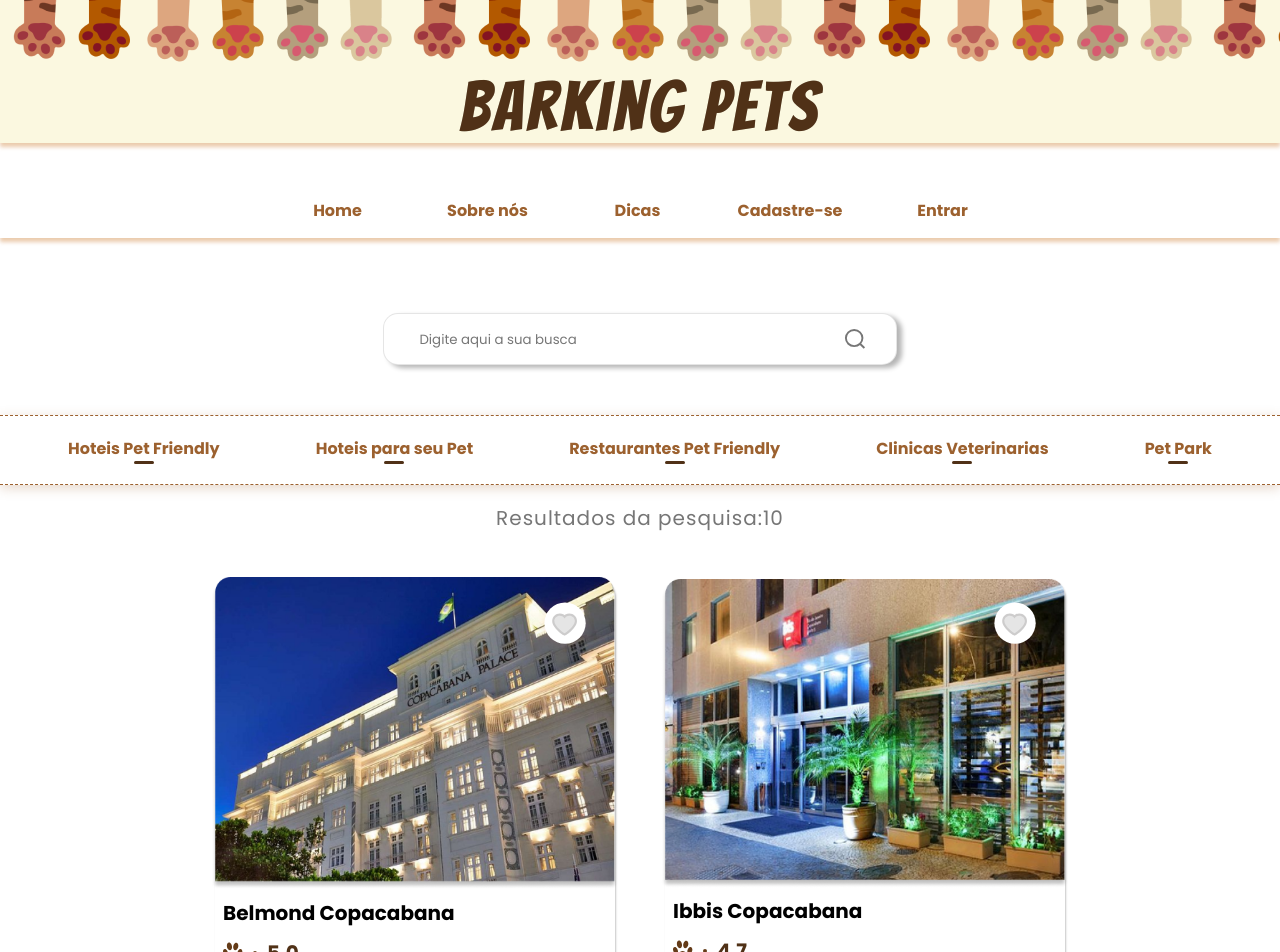
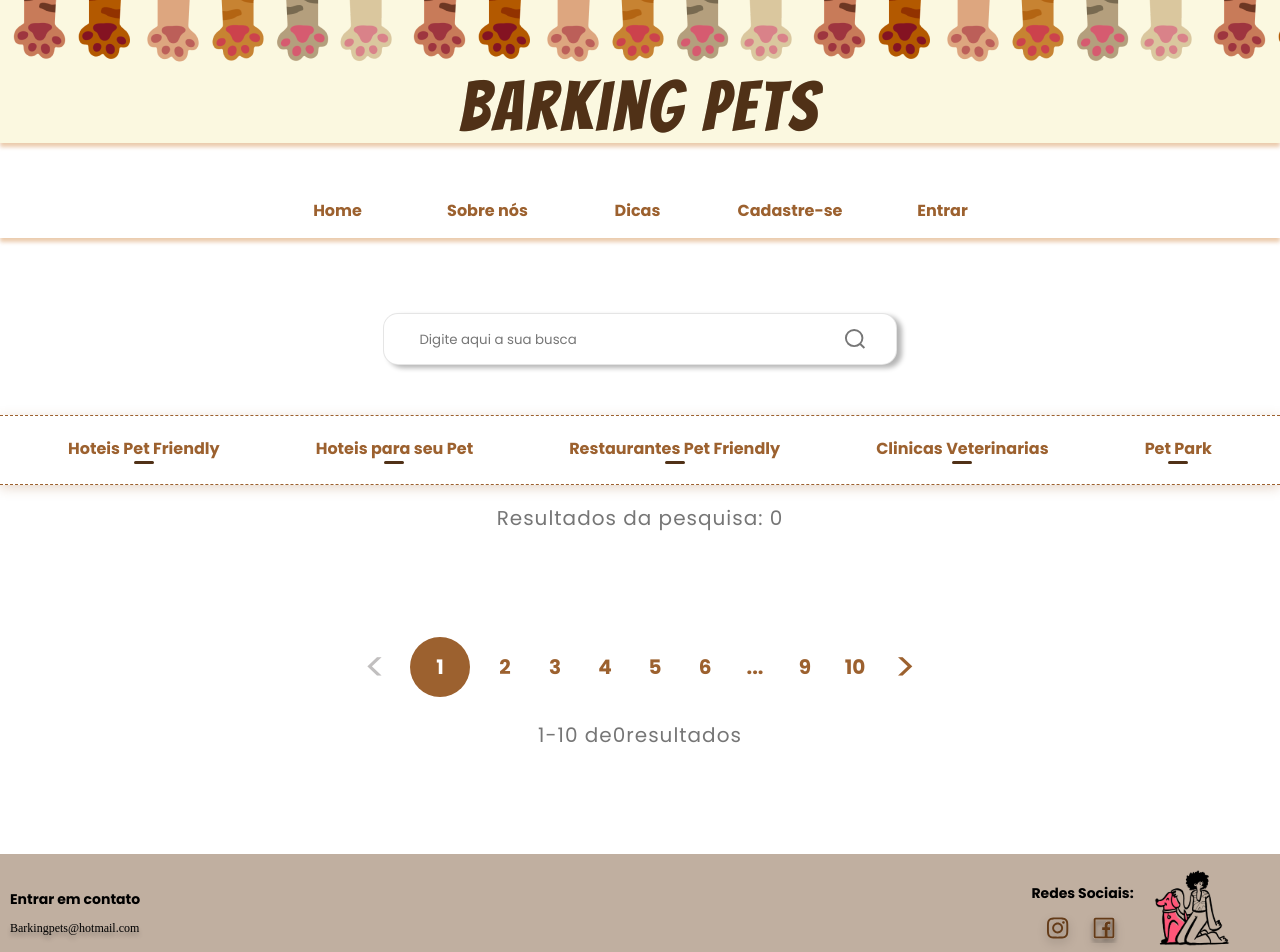
Before and after one commit to estartandodevs-course/barking-pets, a React (Create React App) app: page /resultado_busca in a window 1280 px wide. Shown: the top 952 px of the page. Built offline with nearby package versions, Linux system fonts and the light colour scheme.

Commit message:
criado e utilizado o context

```diff
--- a/src/App.js
+++ b/src/App.js
@@ -1,10 +1,14 @@
 import React from "react";
 import Routes from "./routes";
-
+import { FiltredBusinessProvider } from "./contexts";
 import "./styles/global.scss";
 import "./styles/reset.scss";
 import "./styles/fonts.scss";
 
 export default function App() {
-  return <Routes />;
+  return (
+    <FiltredBusinessProvider>
+      <Routes />
+    </FiltredBusinessProvider>
+  );
 }
--- a/src/contexts/index.js
+++ b/src/contexts/index.js
@@ -0,0 +1,14 @@
+import { createContext, useState } from "react";
+
+export const FilteredBusinessContext = createContext({});
+
+export function FiltredBusinessProvider({ children }) {
+  const [filteredSuggestions, setFilteredSuggestions] = useState([]);
+  return (
+    <FilteredBusinessContext.Provider
+      value={{ filteredSuggestions, setFilteredSuggestions }}
+    >
+      {children}
+    </FilteredBusinessContext.Provider>
+  );
+}
--- a/src/pages/SearchResults/index.js
+++ b/src/pages/SearchResults/index.js
@@ -1,14 +1,16 @@
 import { Link } from "react-router-dom";
-import { useState } from "react";
+import { useState, useContext } from "react";
 import * as C from "../../components/index";
 import { patinhaBrown, pontoBrown } from "../../assets/icons";
-import { allBusiness } from "../../services/api";
+
 import * as S from "./search.module.scss";
+import { FilteredBusinessContext } from "../../contexts/index";
 import { states } from "../../services/mockLocations";
 
 const SearchResults = () => {
   const [filter, setFilter] = useState("");
-
+  const context = useContext(FilteredBusinessContext);
+  const { filteredSuggestions } = context;
   return (
     <>
       <C.Header />
@@ -25,13 +27,12 @@ const SearchResults = () => {
       <C.Filter filter={filter} setFilter={setFilter} />
       <div className={S.searchTotal}>
         <p className={S.searchTotalText}>
-          Resultados da pesquisa:
-          {allBusiness.length}
+          {`Resultados da pesquisa: ${filteredSuggestions.length}`}
         </p>
       </div>
       <div className={S.searchContainer}>
         <div className={S.searchTotalCard}>
-          {allBusiness.map(({ id, name, image, nota, valor }) => {
+          {filteredSuggestions.map(({ id, name, image, nota, valor }) => {
             return (
               <C.CardHotel
                 styles={{
@@ -74,7 +75,7 @@ const SearchResults = () => {
       <C.Pagination />
       <p className={S.searchTotalText}>
         1-10 de
-        {allBusiness.length}
+        {filteredSuggestions.length}
         resultados
       </p>
       <C.Footer classFooter={S.searchFooter} />
```
